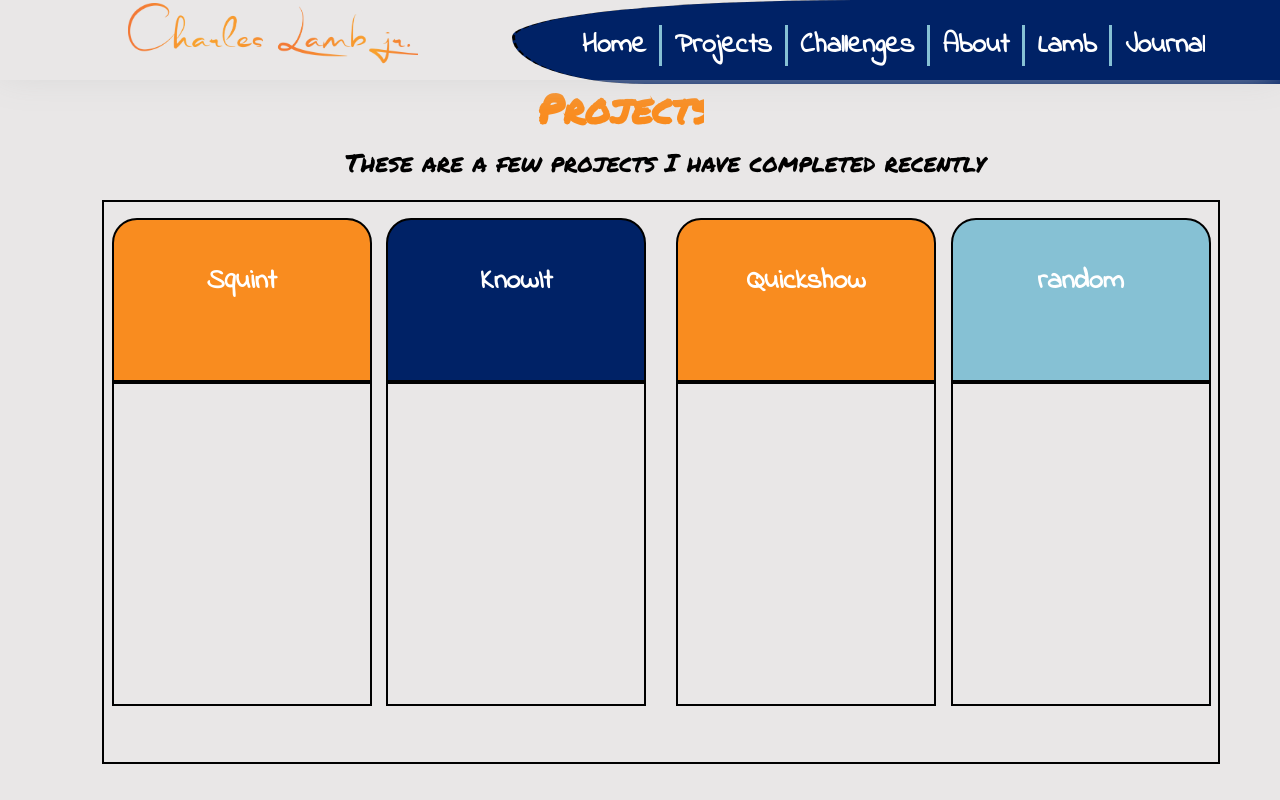
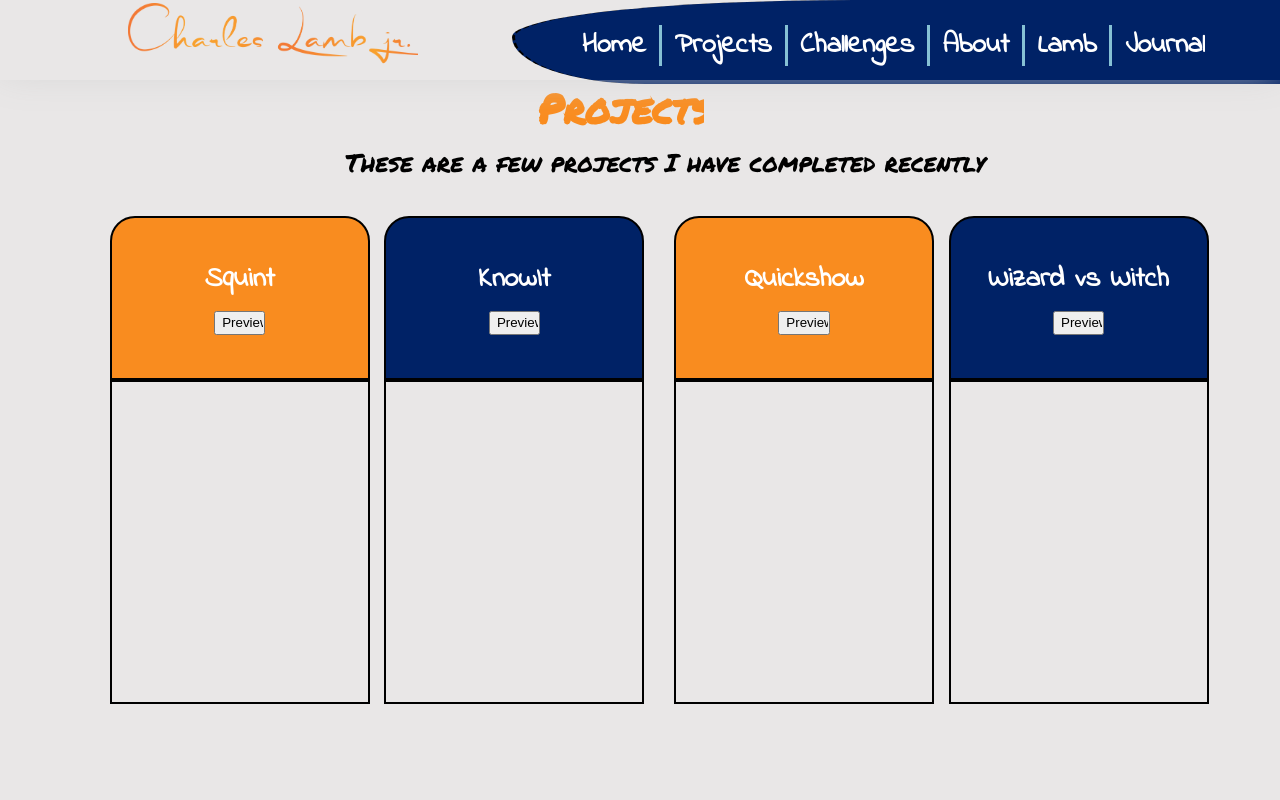
Before and after one commit to cyberstizz/charleslambjr, a React (Create React App) app: page /projects in a window 1280 px wide. Built offline with nearby package versions, Linux system fonts and the light colour scheme; a web font is replaced by a local one.

Commit message:
added a button on the top div

```diff
--- a/src/components/Card.js
+++ b/src/components/Card.js
@@ -5,7 +5,7 @@ import './Card.css';
 const Card = (props) => {
     return (
         <div id='wholeCard'>
-            <div id='cardTop' style={{backgroundColor: props.backgroundColor}}><br />  {props.title}</div>
+            <div id='cardTop' style={{backgroundColor: props.backgroundColor}}><br />  {props.title} <br /> <button style={{width: '4vw', height: '3vh'}}>Preview</button></div>
         <div id="entireCardBody">
         <div id="cardTitle"></div>
         </div>
--- a/src/components/Projects.css
+++ b/src/components/Projects.css
@@ -36,7 +36,6 @@
 }
 
 #cardsDiv{
-    border: solid black 2px;
     margin-left: 8vw;
     position: absolute;
     height: 70vh;
--- a/src/components/Projects.js
+++ b/src/components/Projects.js
@@ -14,12 +14,12 @@ class Projects extends React.Component{
             cardTwoTopColor: 'rgb(0, 34, 102)',
             cardThreeTitle: 'Quickshow',
             cardThreeTopColor: 'rgb(249, 140, 31)',
-            cardFourTitle: 'random',
-            cardFourTopColor: 'rgb(134, 193, 212)',
+            cardFourTitle: 'Wizard vs Witch',
+            cardFourTopColor: 'rgb(0, 34, 102)',
             cardOneDescription: 'A goal application allowing users to sign up, enter their goals and aspirations and track them daily',
             cardTwoDescription: 'A flashcard application based on the popular scientific study of spaced repetiton',
             cardThreeDescription: 'An application using the shows Api that allows users to find out information about their favorite shows and when they first aired quickly',
-            cardFourDescription: 'random'
+            cardFourDescription: 'Wizard vs Witch'
         }
     }
 
```
